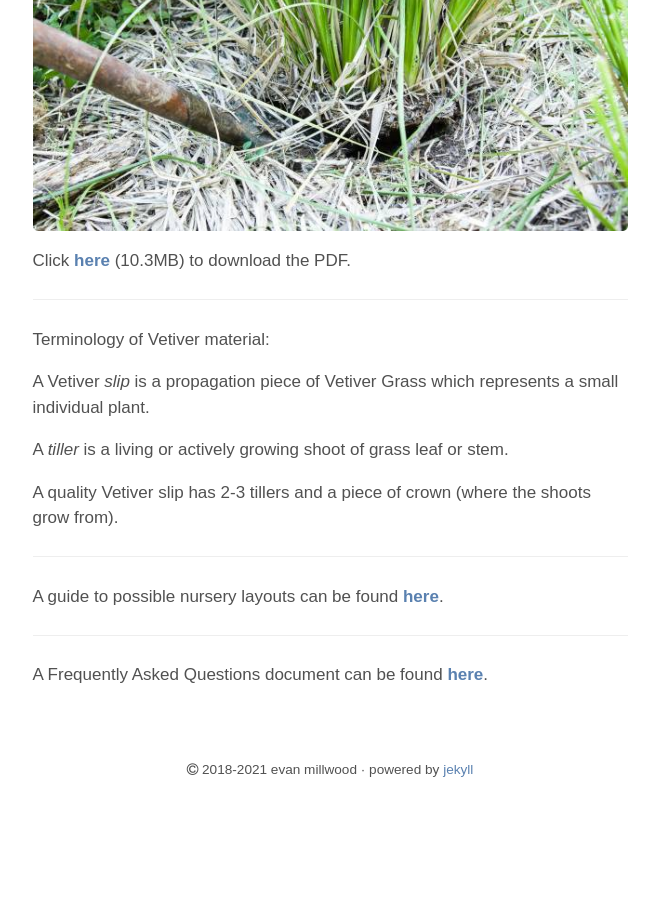
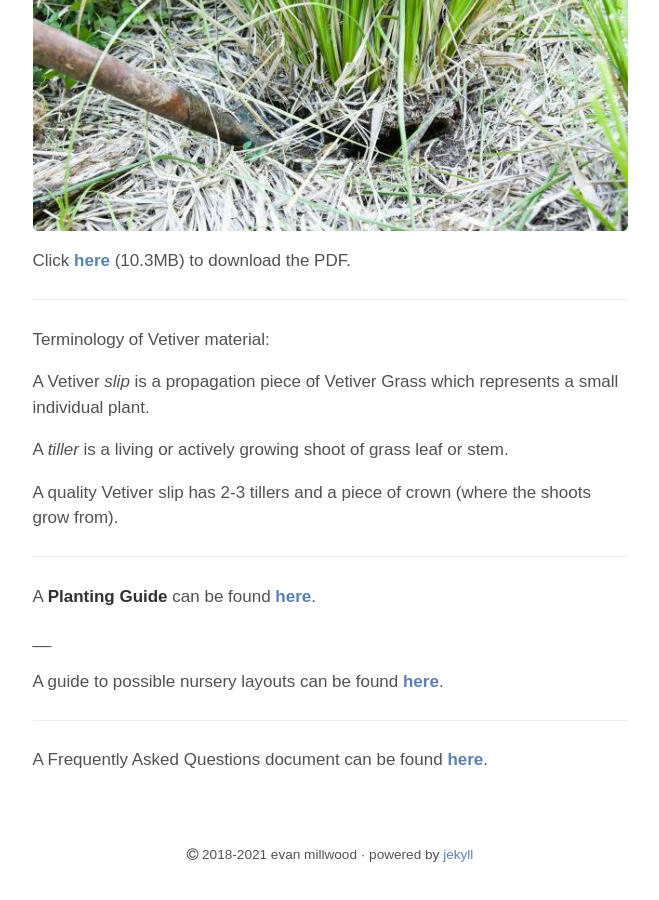
Before and after one commit to Tr33mo/tr33mo.github.io, a Jekyll site: the page built from prop.md, in a window 1280 px wide and 900 px high, scrolled down 905 px. Shown: the whole window, without its empty margins (310-969 px from the left). Built offline with Jekyll 4.4.1, drawn with Linux system fonts in a browser that asks for light colours; before the commit the page ends 1720 px from its top, so only the background shows below that.

Commit message:
Update for Planting Guide

```diff
--- a/prop.md
+++ b/prop.md
@@ -25,6 +25,11 @@ A quality Vetiver slip has 2-3 tillers and a piece of crown (where the shoots gr
 ___
 
 
+A **Planting Guide** can be found [**here**](/assets/Vetiver Planting Guide.pdf).
+
+__
+
+
 A guide to possible nursery layouts can be found [**here**](https://www.erosionqld.com.au/blog/2020/10/30/nursery/).
 
 ___
```
Also changed, not shown: 1 other file.
